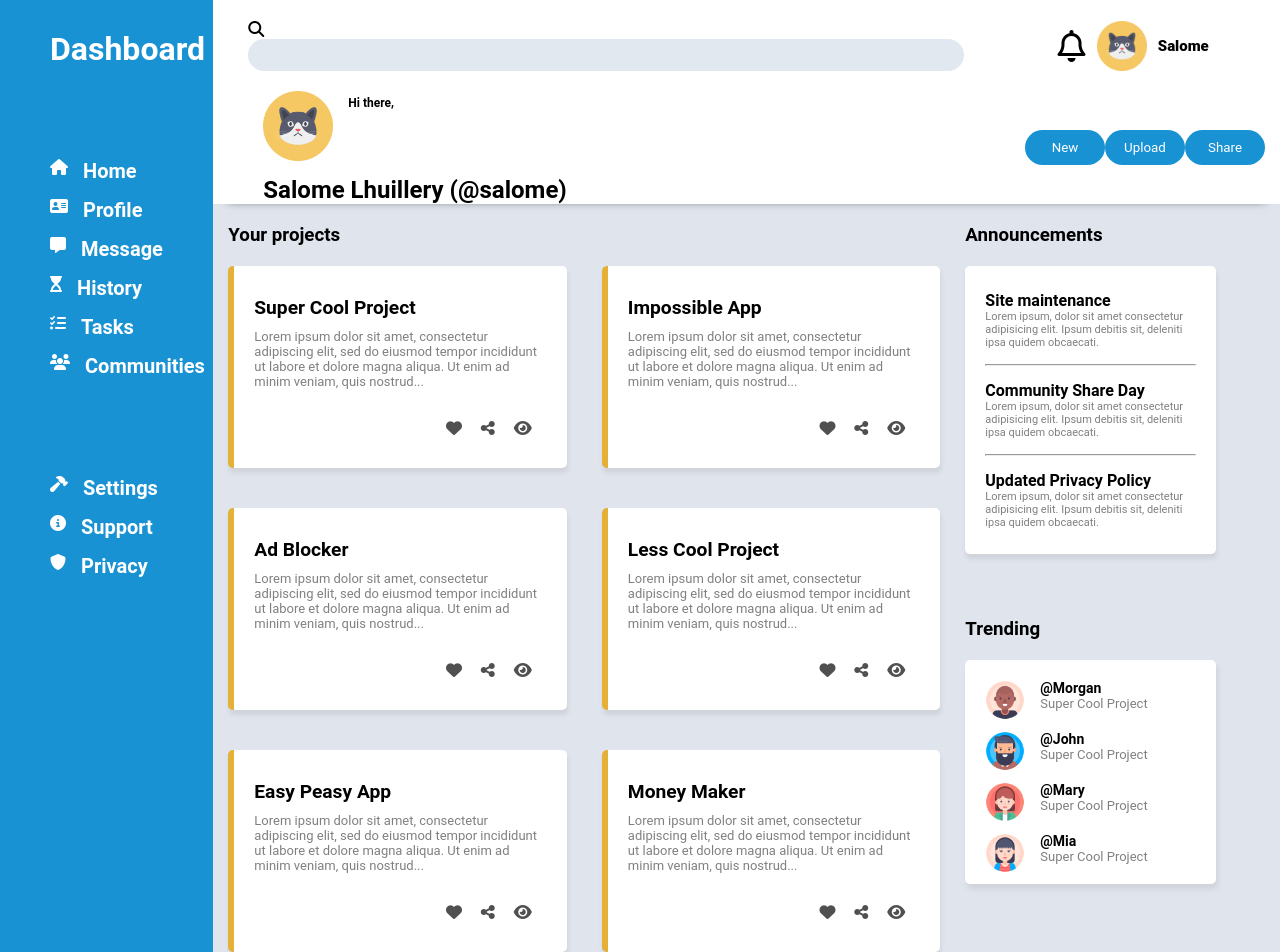
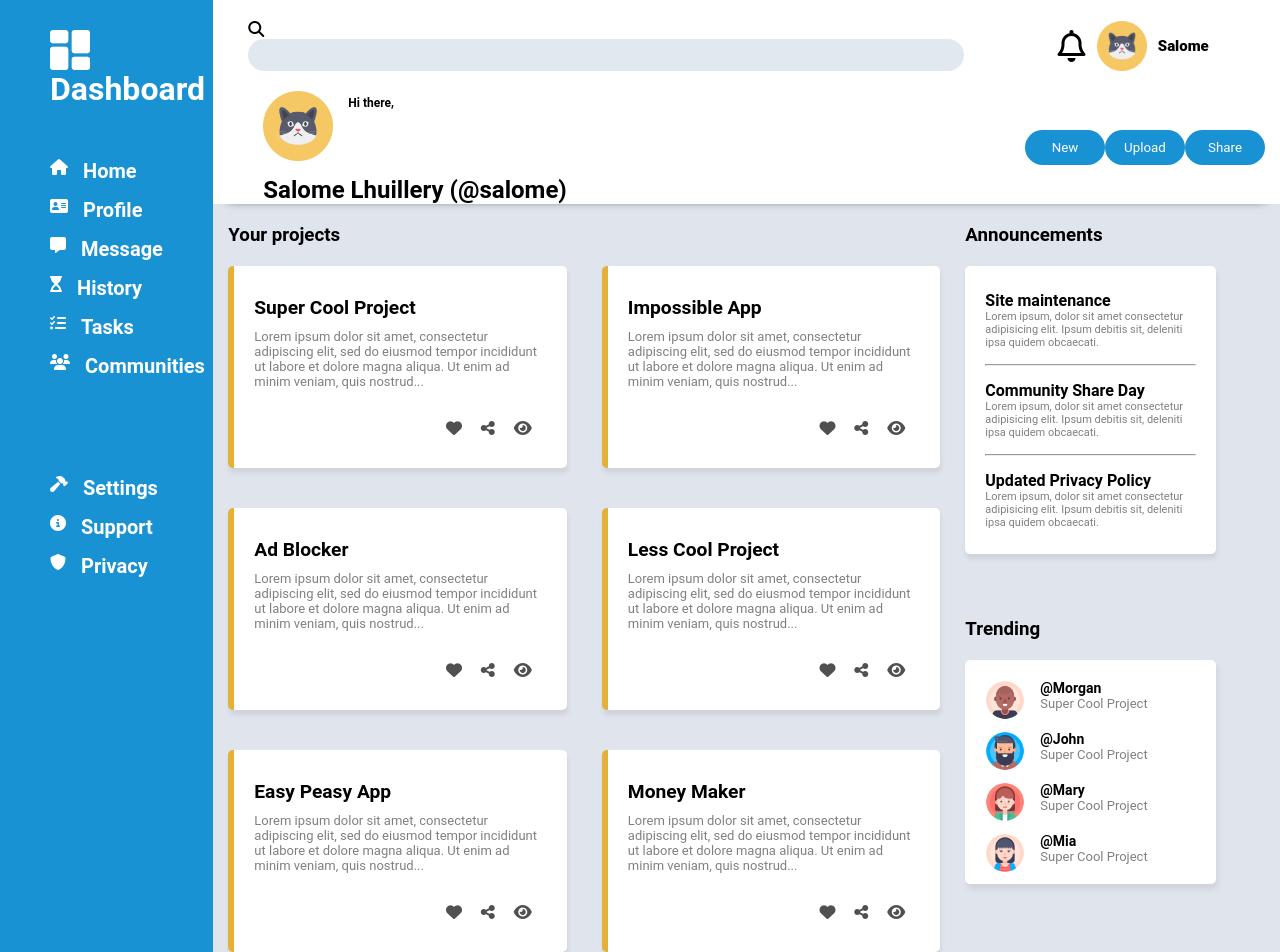
Before and after one commit to salomelhuillery/TOP-Project-AdminDashboard, a plain HTML site: page index.html in a window 1280 px wide. Drawn offline with Linux system fonts and the light colour scheme; files whose address does not match are found by name.

Commit message:
Update index.html

```diff
--- a/index.html
+++ b/index.html
@@ -14,7 +14,7 @@
 
         <div class="sidebar">
             <div class="logo">
-                <img src="dashboard.png" alt="" style="max-width: 40px;">
+                <img src="img/dashboard.png" alt="" style="max-width: 40px;">
                 <h1>Dashboard</h1>
             </div>
 
```
